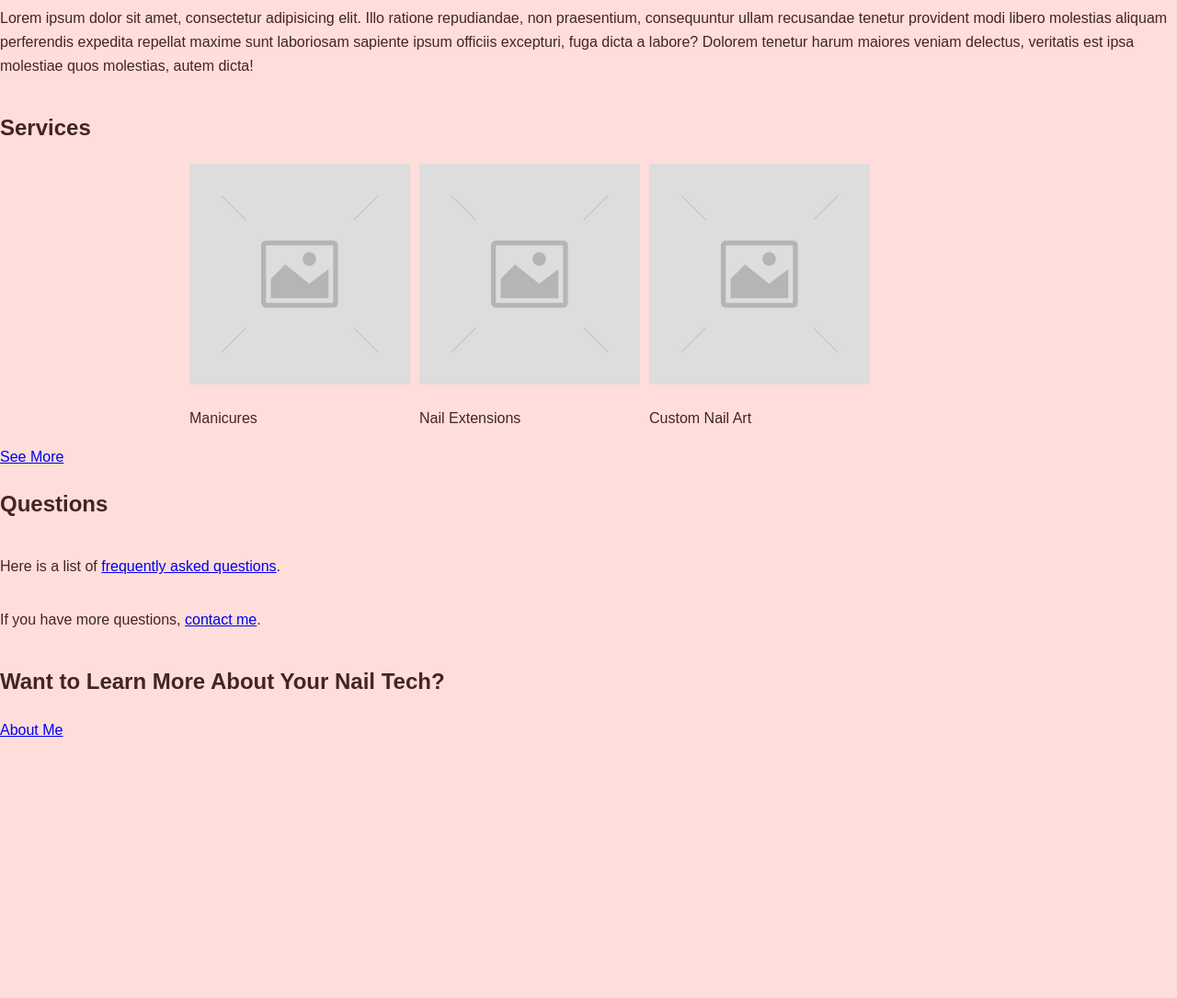
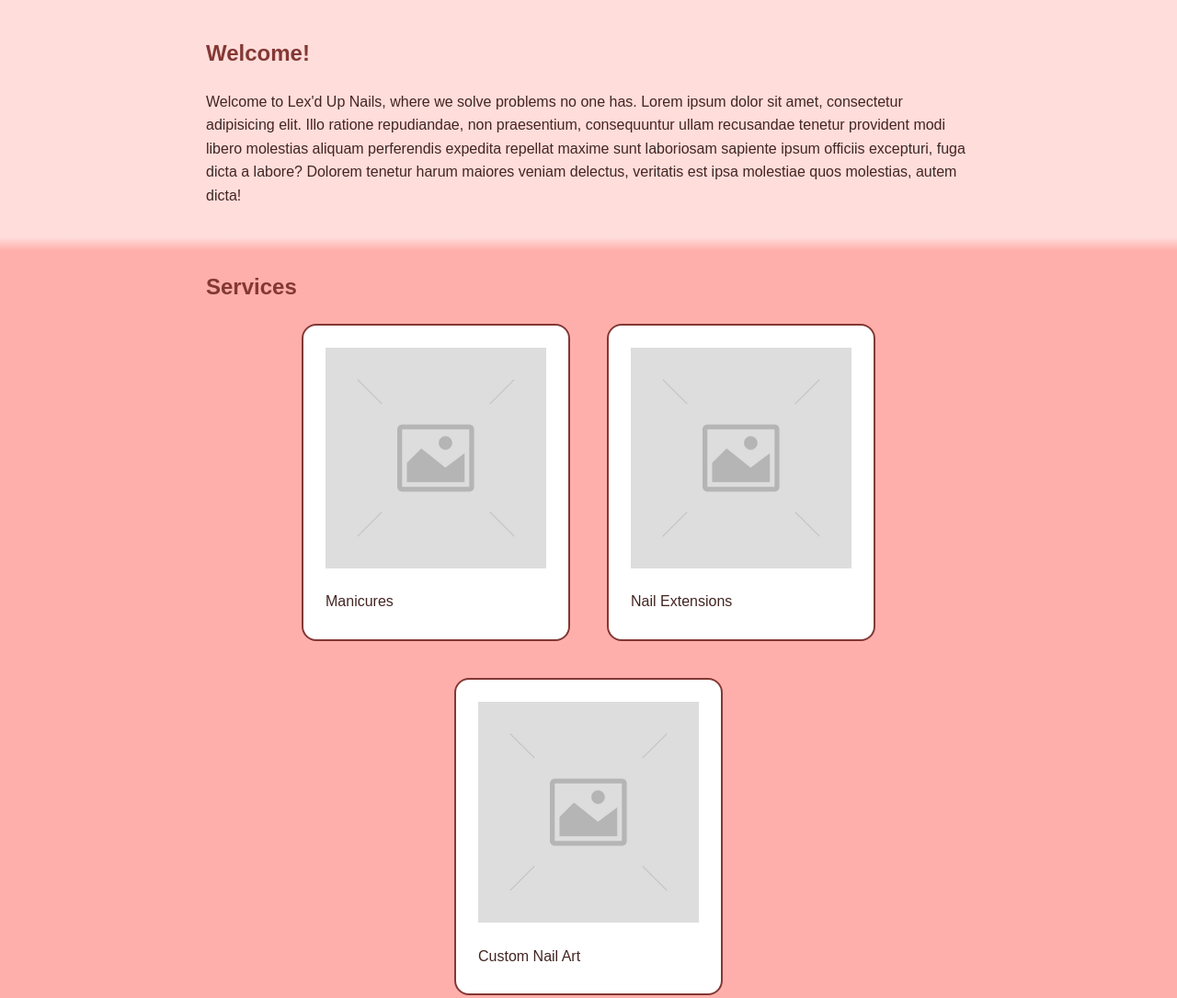
Before and after one commit to LucasNWilliams/CSCI-1210-Project-Nomad, a plain HTML site: page index.html in a window 1280 px wide. Shown: the part 357-1442 px from the top of the page at 92% size. Before the commit the page ends 1163 px from the top, so only its background shows below. Drawn offline with Linux system fonts and the light colour scheme.

Commit message:
Further styling

```diff
--- a/css/index.css
+++ b/css/index.css
@@ -1,3 +1,104 @@
+
+.description {
+    min-height: 220px;
+}
+
+main> section {
+    section > * {
+        margin: 24px 16px;
+    }
+}
+
+.content {
+    width: 65%;
+    margin: 0 auto;
+}
+
+h2 {
+ color: var(--pink5);
+}
+
+section {
+    display: flex;
+    flex-direction: column;
+    margin: auto;
+    padding-top: .75rem;
+    --test1: calc(500px / 35);
+
+    > section {
+        min-width: 100%;
+        padding: 1rem 0;
+    }
+
+    > section:last-child {
+        background: linear-gradient(transparent 0%, var(--secondary) var(--test1));
+        padding-bottom: 16px;
+    }
+
+    a.button {
+        display: inline-block;
+        background: white;
+        border: 2px solid var(--pink5);
+        color: black;
+        padding: 12px 22px;
+        border-radius: 8px;
+        font-weight: bold;
+        text-decoration: none;
+    }
+
+    .services {
+        min-width: 100%;
+        min-height: 500px;
+        background: linear-gradient(transparent 0%, var(--secondary) var(--test1), var(--secondary) calc(100% - var(--test1)), transparent 100%);
+
+        .listings {
+            display: flex;
+            flex-direction: row;
+            margin: 0 auto;
+            flex-grow: 2;
+            flex-wrap: wrap;
+            justify-content: center;
+            gap: 2.5rem;
+
+            figure {
+                max-width: 80%;
+                margin: 0;
+                background: white;
+                padding: 1.5rem 1.5rem .75rem;
+                border-radius: 1rem;
+                border: 2px solid var(--pink5);
+            }
+        }
+
+        a {
+            display: block;
+            text-align: center;
+            width: fit-content;
+            margin: 1.5rem auto 1rem auto;
+        }
+
+    }
+}
+
+.service-img {
+    width: var(--image-size);
+}
+
+.questions {
+    min-height: 220px;
+    padding-top: 15px;
+}
+
+footer {
+    background: var(--pink5);
+    color: white;
+    text-align: center;
+    padding: 16px;
+}
+footer p {
+    margin: 0;
+}
+
 @media screen and (width < 900px) {
     :root {
         --image-size: 170px;
@@ -8,37 +109,4 @@
     :root {
         --image-size: 240px;
     }
-
-
 }
-
-section {
-        display: flex;
-        flex-direction: column;
-    }
-
-    .services {
-        max-width: 90%;
-
-        .listings {
-            display: flex;
-            flex-direction: row;
-            align-self: center;
-            flex-grow: 2;
-            flex-wrap: wrap;
-            justify-content: space-evenly;
-            gap: 10px;
-
-            figure {
-                max-width: 80%;
-                margin: 0;
-            }
-        }
-
-
-
-    }
-
-.service-img {
-    width: var(--image-size);
-}
--- a/css/main.css
+++ b/css/main.css
@@ -6,6 +6,9 @@
     --pink3: #FF908A;
     --pink4: #DF6B65;
     --pink5: #833834;
+
+    --primary: var(--pink3);
+    --secondary: var(--pink2)
 }
 
 body {
--- a/index.html
+++ b/index.html
@@ -38,11 +38,18 @@
     </header>
     <main>
         <section>
+            <section class="description">
+                <div class="content">
+                    <h2>Welcome!</h2>
                     <p>
+                        Welcome to Lex'd Up Nails, where we solve problems no one has.
                         Lorem ipsum dolor sit amet, consectetur adipisicing elit. Illo ratione repudiandae, non praesentium, consequuntur ullam recusandae tenetur provident modi libero molestias aliquam perferendis expedita repellat maxime sunt laboriosam sapiente ipsum officiis excepturi, fuga dicta a labore? Dolorem tenetur harum maiores veniam delectus, veritatis est ipsa molestiae quos molestias, autem dicta!
                     </p>
+                </div>
+            </section>
 
             <section class="services">
+                <div class="content">
                     <h2>Services</h2>
                     <div class="listings">
                         <figure>
@@ -59,21 +66,29 @@
                         </figure>
                     </div>
 
-                <a href="services.html">See More</a>
+                    <a href="services.html" class="button">See More</a>
+                </div>
             </section>
             <section class="questions">
+                <div class="content">
                     <h2>Questions</h2>
                     <p>Here is a list of <a href="faq.html">frequently asked questions</a>.</p>
                     <p>If you have more questions, <a href="contact.html">contact me</a>.</p>
+                </div>
             </section>
             <section class="about">
+                <div class="content">
                     <h2>Want to Learn More About Your Nail Tech?</h2>
-                <a href="about.html">About Me</a>
+                    <a href="about.html" class="button">About Me</a>
+                </div>
             </section>
         </section>
     </main>
-    <footer></footer>
 
-    <script src="/js/w3c.js"></script>
+    <footer>
+        <p>Lex'd Up Nails</p>
+    </footer>
+
+<!--    <script src="/js/w3c.js"></script>-->
 </body>
 </html>
```
Lines whose indentation alone changed are shown as unchanged.
